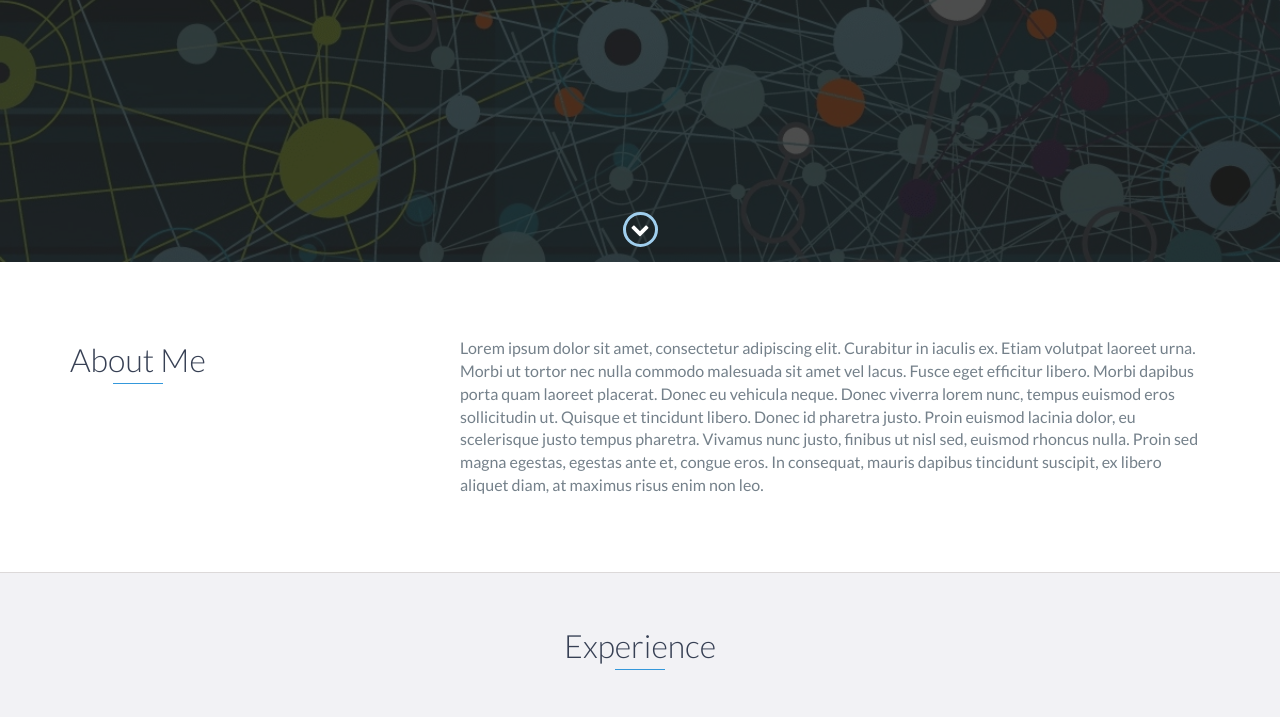
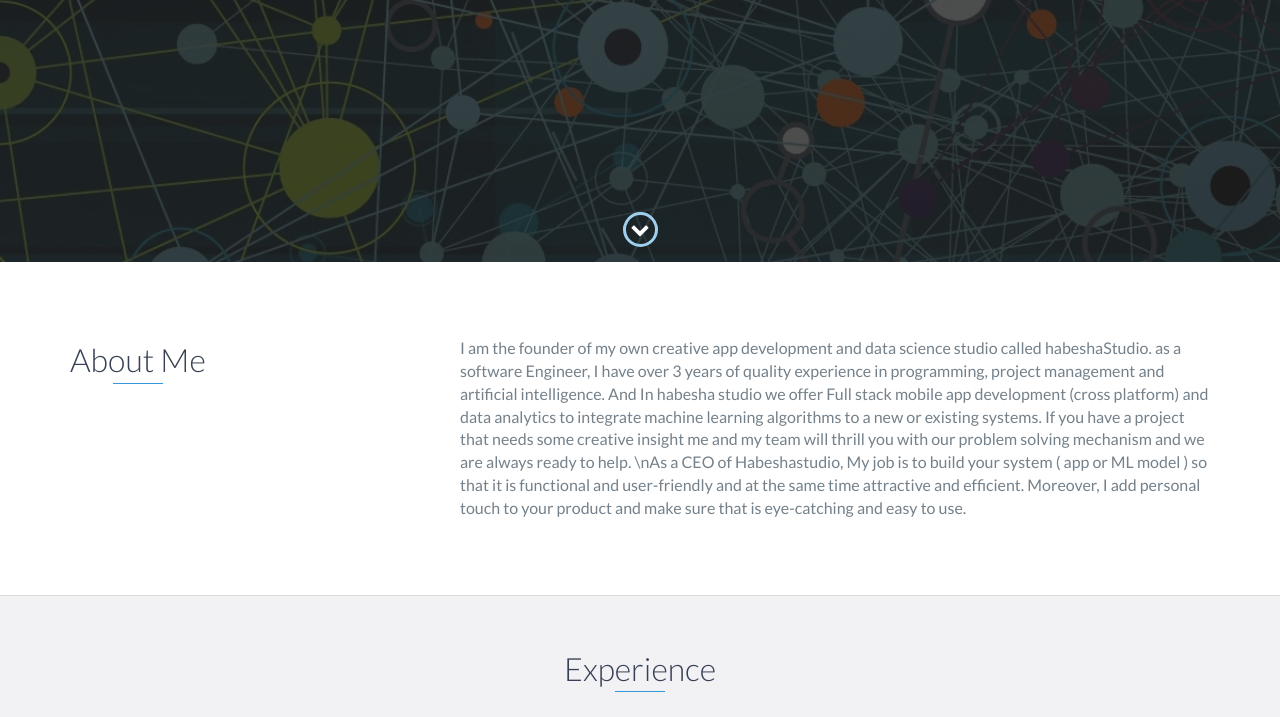
Before and after one commit to kuwrom/kuwrom.github.io, a website: page index.html in a window 1280 px wide. Shown: the part 538-1255 px from the top of the page. Drawn offline with nearby package versions, Linux system fonts and the light colour scheme.

Commit message:
Update index.html

```diff
--- a/index.html
+++ b/index.html
@@ -73,10 +73,16 @@
                 </div>
                 <div class="col-md-8">
                     <p>
-                        Lorem ipsum dolor sit amet, consectetur adipiscing elit. Curabitur in iaculis ex. Etiam volutpat laoreet urna. Morbi ut tortor nec nulla commodo malesuada sit amet vel lacus. Fusce eget efficitur libero. Morbi dapibus porta quam laoreet placerat. Donec
-                        eu vehicula neque. Donec viverra lorem nunc, tempus euismod eros sollicitudin ut. Quisque et tincidunt libero. Donec id pharetra justo. Proin euismod lacinia dolor, eu scelerisque justo tempus pharetra. Vivamus nunc justo, finibus
-                        ut nisl sed, euismod rhoncus nulla. Proin sed magna egestas, egestas ante et, congue eros. In consequat, mauris dapibus tincidunt suscipit, ex libero aliquet diam, at maximus risus enim non leo.
-                    </p>
+
+			    I am the founder of my own creative app development and data science studio called habeshaStudio.
+			    as a software Engineer, I have over 3 years of quality experience in programming, project management and artificial intelligence.
+			    And In habesha studio we offer Full stack mobile app development (cross platform) and data analytics to integrate machine learning algorithms to a new or existing systems.
+			    If you have a project that needs some creative insight me and my team will thrill you with our problem solving mechanism and we are always ready to help.
+
+			    \nAs a CEO of Habeshastudio, My job is to build your system ( app or ML model )  so that it is functional and user-friendly and at the same time attractive and efficient.
+			    Moreover, I add personal touch to your product and make sure that is eye-catching and easy to use.
+
+			</p>
                 </div>
             </div>
         </div>
```
